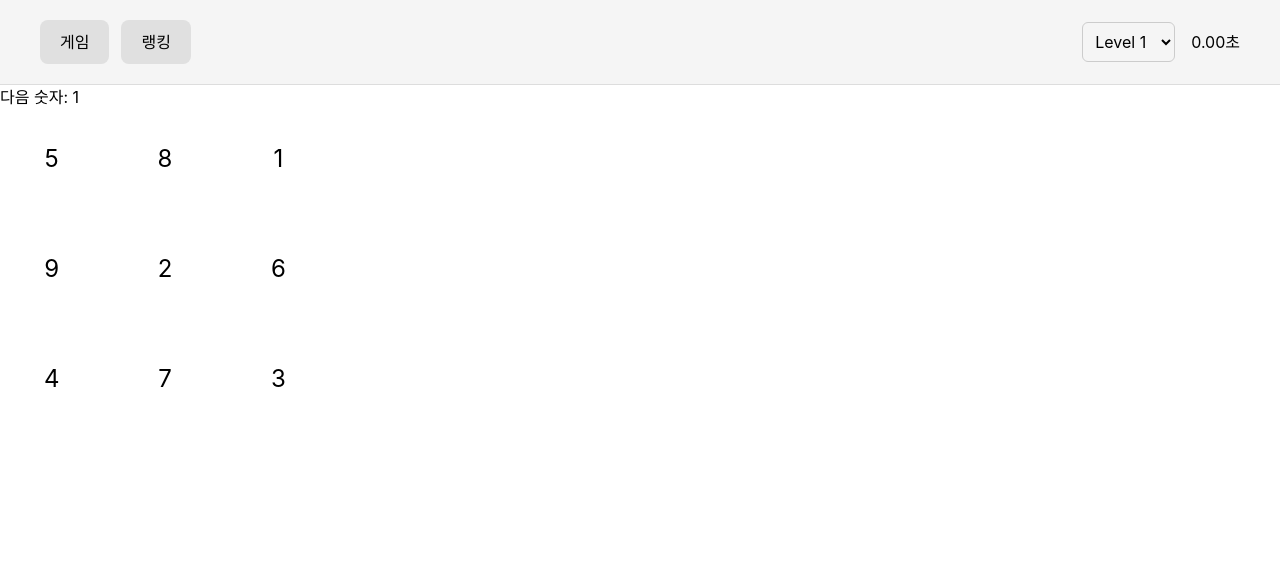
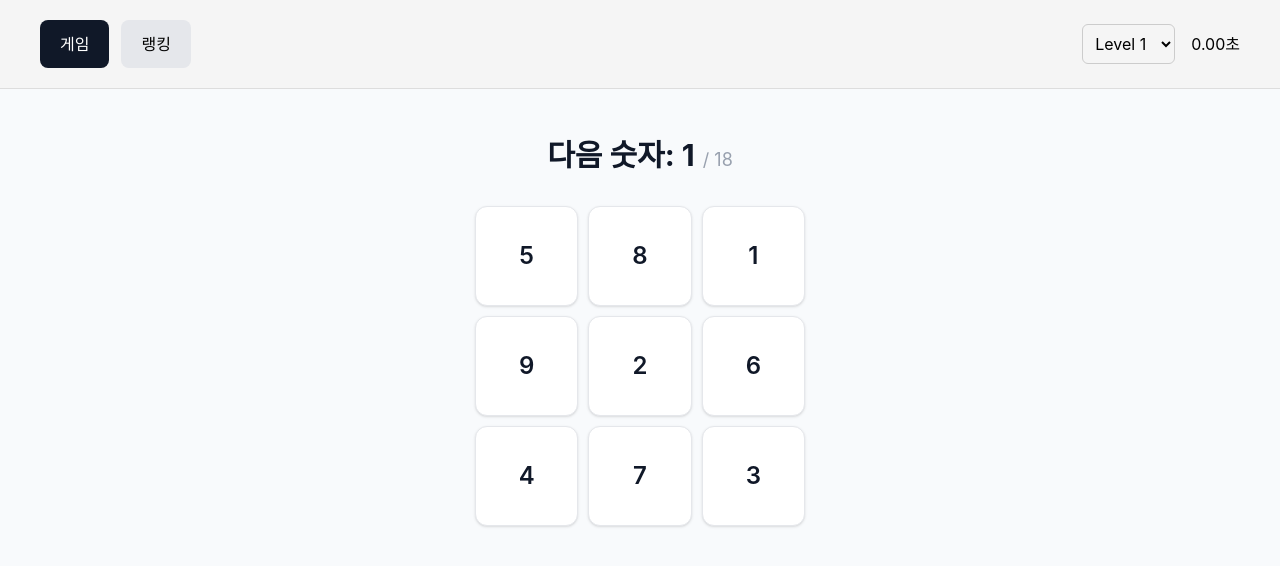
Before and after one commit to 39-play-sopt-web/KimJongHyun, a React (Vite) app in the folder Week2/Homework/one-to-fifty/: page / in a window 1280 px wide. Shown: the top 566 px of the page. Built offline with nearby package versions, Linux system fonts and the light colour scheme.

Commit message:
style: Tailwind 기반 기본 UI 스타일링

```diff
--- a/Week2/Homework/one-to-fifty/src/components/GameBoard.jsx
+++ b/Week2/Homework/one-to-fifty/src/components/GameBoard.jsx
@@ -1,5 +1,5 @@
-import { useState, useEffect, useRef } from 'react';
-import style from './GameBoard.module.css';
+import { useState, useEffect, useRef } from "react";
+import style from "./GameBoard.module.css";
 
 // usestate: 숫자 배열 기억, 시간 기억
 // useref: 게임 시작 시각을 기억
@@ -7,16 +7,14 @@ import style from './GameBoard.module.css';
 // 구조 분해 할당: 부모가 전달한 props 값 꺼내 씀
 
 // 처음에 나올 숫자 1~9
-const GameBoard = ({ gameTime, setGameTime}) => {
+const GameBoard = ({ gameTime, setGameTime }) => {
   const [numbers, setNumbers] = useState(() =>
-    [1, 2, 3, 4, 5, 6, 7, 8, 9].sort(() => Math.random() - 0.5)
+    [1, 2, 3, 4, 5, 6, 7, 8, 9].sort(() => Math.random() - 0.5),
   );
 
   // 나중에 나올 숫자 : 10~18
-  const [remainingNumbers,setRemainingNumbers] = useState(() =>
-    [10, 11, 12, 13, 14, 15, 16, 17, 18].sort(
-      () => Math.random() - 0.5
-    )
+  const [remainingNumbers, setRemainingNumbers] = useState(() =>
+    [10, 11, 12, 13, 14, 15, 16, 17, 18].sort(() => Math.random() - 0.5),
   );
 
   // nextNumber = 지금 눌러야 하는 정답 숫자
@@ -38,18 +36,22 @@ const GameBoard = ({ gameTime, setGameTime}) => {
 
   const startTime = useRef(null);
 
+  // 게임 화면을 벗어나면 타이머 초기화
+  useEffect(() => {
+    return () => {
+      setGameTime(0);
+    };
+  }, [setGameTime]);
 
   const handleClick = (number) => {
     if (number === nextNumber) {
-
-    if (number === 1){
+      if (number === 1) {
         startTime.current = Date.now();
         setIsPlaying(true);
       }
       const newNumbers = numbers.map((num) => {
         if (num === number) {
-
-        if (num > 9){
+          if (num > 9) {
             return null;
           }
           return remainingNumbers[number - 1];
@@ -58,36 +60,34 @@ const GameBoard = ({ gameTime, setGameTime}) => {
         return num;
       });
 
-
       // 오류 디버깅
       // console.log('게임판 배열:', newNumbers, '길이:', newNumbers.length);
       setNumbers(newNumbers);
       setNextNumber(nextNumber + 1);
 
-    if (number === 18){
+      if (number === 18) {
         const finalTime = (Date.now() - startTime.current) / 1000;
 
         // 랭킹 구현 위해 JSON 개념 추가 (API쪽이라는데 잘 모르겠음 어려움)
-      const records = JSON.parse(localStorage.getItem('gameRecords')) || [];
+        const records = JSON.parse(localStorage.getItem("gameRecords")) || [];
 
         records.push({
           time: Number(finalTime.toFixed(2)),
           level: 1,
-        date: new Date().toLocaleString('ko-KR'),
+          date: new Date().toLocaleString("ko-KR"),
         });
 
-      localStorage.setItem('gameRecords', JSON.stringify(records));
+        localStorage.setItem("gameRecords", JSON.stringify(records));
 
         setIsPlaying(false);
         // 게임 종료 알림
         alert(`게임 종료! ${finalTime.toFixed(2)}초`);
 
-
         // 종료 > 재시작 (숫자 관련 setter 3개 호출), 시간 초기화
         setNumbers([1, 2, 3, 4, 5, 6, 7, 8, 9].sort(() => Math.random() - 0.5));
 
         setRemainingNumbers(
-        [10, 11, 12, 13, 14, 15, 16, 17, 18].sort(() => Math.random() - 0.5)
+          [10, 11, 12, 13, 14, 15, 16, 17, 18].sort(() => Math.random() - 0.5),
         );
 
         setNextNumber(1);
@@ -98,12 +98,15 @@ const GameBoard = ({ gameTime, setGameTime}) => {
   };
 
   return (
-    <div>
-      <h2>다음 숫자: {nextNumber}</h2>
+    <div className="flex min-h-[calc(100vh-130px)] flex-col items-center bg-slate-50 pt-12">
+      <h2 className="mb-2 text-3xl font-bold text-gray-900">
+        다음 숫자: {nextNumber}
+        <span className="ml-2 text-lg font-normal text-gray-400">/ 18</span>
+      </h2>
       {/* toFixed: 시간을 소수점 둘째까지 표시하는 메서드 */}
       {/* <p>게임 시간: {gameTime.toFixed(2)}초</p> */}
 
-      <div className={style.board}>
+      <div className={`${style.board} mx-auto mt-6`}>
         {/* map: 배열의 각 숫자들을 버튼으로 변환 */}
         {/* onclick:버튼을 클릭할때 */}
         {/* handleclick: 클릭한 버튼의 숫자를 함수에 전달 */}
@@ -111,8 +114,12 @@ const GameBoard = ({ gameTime, setGameTime}) => {
         {numbers.map((number, index) => (
           <button
             key={index}
-            // 삼항 연산자
-            className={number === null ? style.empty : ''}
+            // 삼항 연산자 (tailwind 적용)
+            className={`rounded-xl border border-gray-200 bg-white text-gray-900
+              shadow-sm font-semibold
+              hover:border-gray-400 hover:bg-gray-50
+              active:scale-95 transition-all duration-150
+              ${number === null ? style.empty : ""}`}
             onClick={() => handleClick(number)}
           >
             {number}
--- a/Week2/Homework/one-to-fifty/src/components/Header.jsx
+++ b/Week2/Homework/one-to-fifty/src/components/Header.jsx
@@ -1,20 +1,41 @@
-import style from './Header.module.css';
+import style from "./Header.module.css";
 
 const Header = ({ page, setPage, gameTime }) => {
-
   return (
-    <header className={style.header}>
+    <header className={`${style.header} px-8 py-5 shadow-sm`}>
       <nav className={style.nav}>
-        <button onClick={() => setPage('game')}>게임</button>
-        <button onClick={() => setPage('ranking')}>랭킹</button>
+        <button
+          className={`rounded-lg px-5 py-3 font-medium transition-colors ${
+            page === "game"
+              ? "bg-gray-900 text-white"
+              : "bg-gray-200 hover:bg-gray-300"
+          }`}
+          onClick={() => setPage("game")}
+        >
+          게임
+        </button>
+        <button
+          className={`rounded-lg px-5 py-3 font-medium transition-colors ${
+            page === "ranking"
+              ? "bg-gray-900 text-white"
+              : "bg-gray-200 hover:bg-gray-300"
+          }`}
+          onClick={() => setPage("ranking")}
+        >
+          랭킹
+        </button>
       </nav>
 
-      {page === 'game' && (
+      {page === "game" && (
         <div className={style.info}>
           <select defaultValue="1">
             <option value="1">Level 1</option>
-            <option value="2" disabled>Level 2</option>
-            <option value="3" disabled>Level 3</option>
+            <option value="2" disabled>
+              Level 2
+            </option>
+            <option value="3" disabled>
+              Level 3
+            </option>
           </select>
 
           <span>{gameTime.toFixed(2)}초</span>
--- a/Week2/Homework/one-to-fifty/src/components/Header.module.css
+++ b/Week2/Homework/one-to-fifty/src/components/Header.module.css
@@ -1,4 +1,6 @@
-.header {
+/* tailwind css로 인한 기존 css 주석 처리 */
+
+/* .header {
   display: flex;
   justify-content: space-between;
   align-items: center;
@@ -40,4 +42,34 @@
 .nav button.active {
   background-color: #333;
   color: white;
+} */
+
+
+
+.header {
+  display: flex;
+  justify-content: space-between;
+  align-items: center;
+
+  padding: 20px 40px;
+  background-color: #f5f5f5;
+  border-bottom: 1px solid #ddd;
 }
+
+.nav {
+  display: flex;
+  gap: 12px;
+}
+
+
+.info {
+  display: flex;
+  align-items: center;
+  gap: 16px;
+}
+
+.info select {
+  padding: 8px;
+  border: 1px solid #ccc;
+  border-radius: 6px;
+}
--- a/Week2/Homework/one-to-fifty/src/components/Ranking.jsx
+++ b/Week2/Homework/one-to-fifty/src/components/Ranking.jsx
@@ -1,16 +1,15 @@
-import { useState } from 'react';
+import { useState } from "react";
 
 const Ranking = () => {
   const [records, setRecords] = useState(
-        () => JSON.parse(localStorage.getItem('gameRecords')) || []
+    () => JSON.parse(localStorage.getItem("gameRecords")) || [],
   );
   records.sort((a, b) => a.time - b.time);
 
   // 랭킹 초기화 함수
   const clearRecords = () => {
-        localStorage.removeItem('gameRecords');
+    localStorage.removeItem("gameRecords");
     setRecords([]);
-
   };
 
   // 다시 정리하는 삼항 연산자. 삼항 != 세가지 상황
@@ -18,21 +17,31 @@ const Ranking = () => {
   // 아직 어려워서 밑에는 && 조건부 렌더링으로 작성해봄
 
   return (
-        <div>
-            <h2>게임 랭킹</h2>
-            <button onClick={clearRecords}>기록 초기화</button>
+    <div className="mx-auto max-w-3xl px-6 py-12">
+      <h2 className="text-3xl font-bold mb-6">게임 랭킹</h2>
+      <button
+        onClick={clearRecords}
+        className="mb-6 rounded-lg border border-gray-300 px-4 py-2 hover:bg-gray-100"
+      >
+        기록 초기화
+      </button>
 
-            {records.length === 0 && <p>아직 등록된 기록이 없습니다.</p>}
+      {records.length === 0 && (
+        <p className="rounded-xl border border-dashed border-gray-300 py-12 text-center text-gray-500">
+          아직 등록된 기록이 없습니다.
+        </p>
+      )}
 
-            {records.map((record, index) =>(
-                <p key={index}>
+      {records.map((record, index) => (
+        <p key={index}
+        className="mb-3 rounded-xl border border-gray-200 bg-gray-50 p-5 shadow-sm"
+        >
           {/* index 0이 1등이기 때문에 index+1로 표시 */}
           {index + 1}등 - Level {record.level} - {record.time}초 - {record.date}
         </p>
-
       ))}
     </div>
   );
 };
 
-export default Ranking
+export default Ranking;
```
Lines whose indentation alone changed are shown as unchanged.
